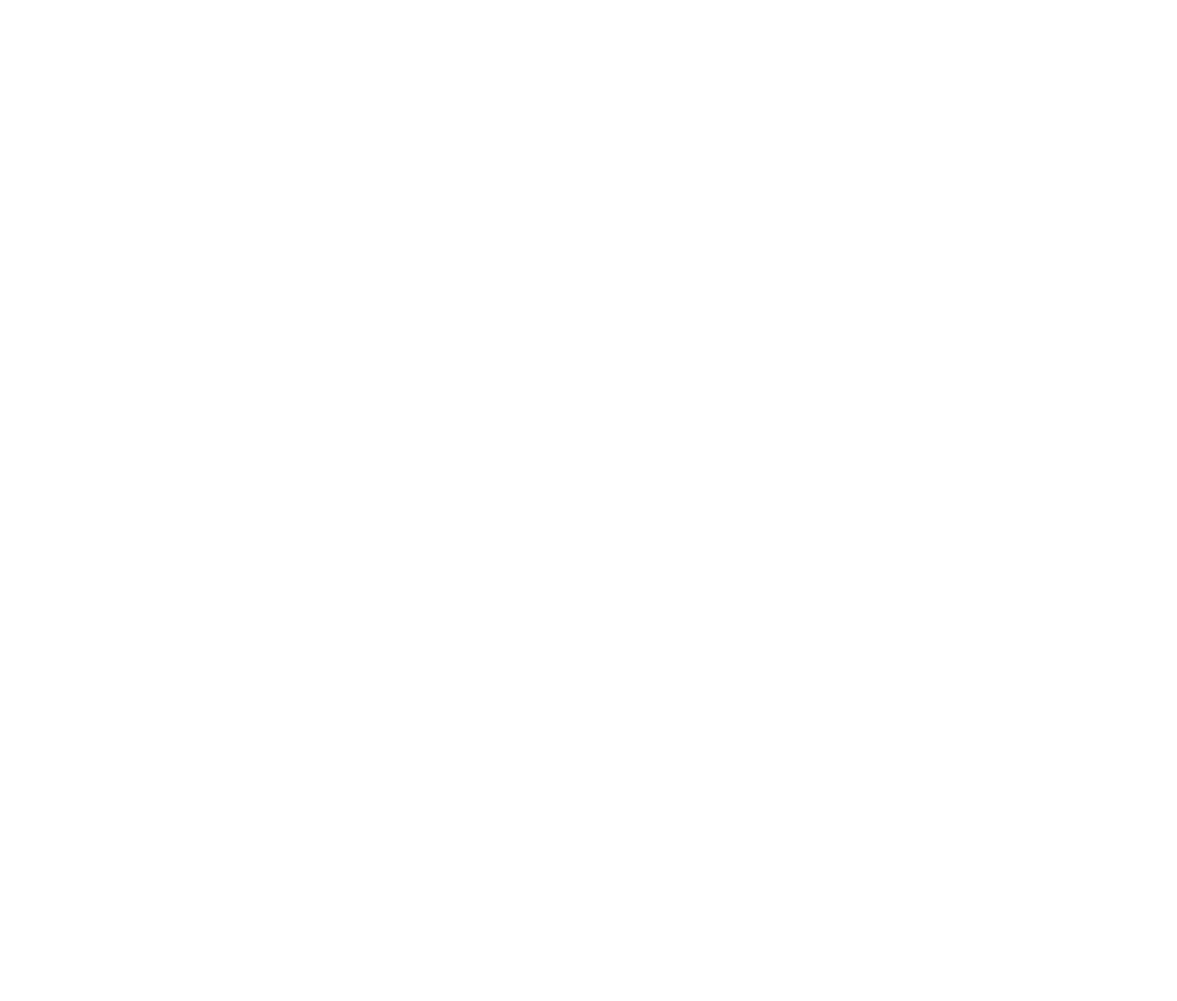
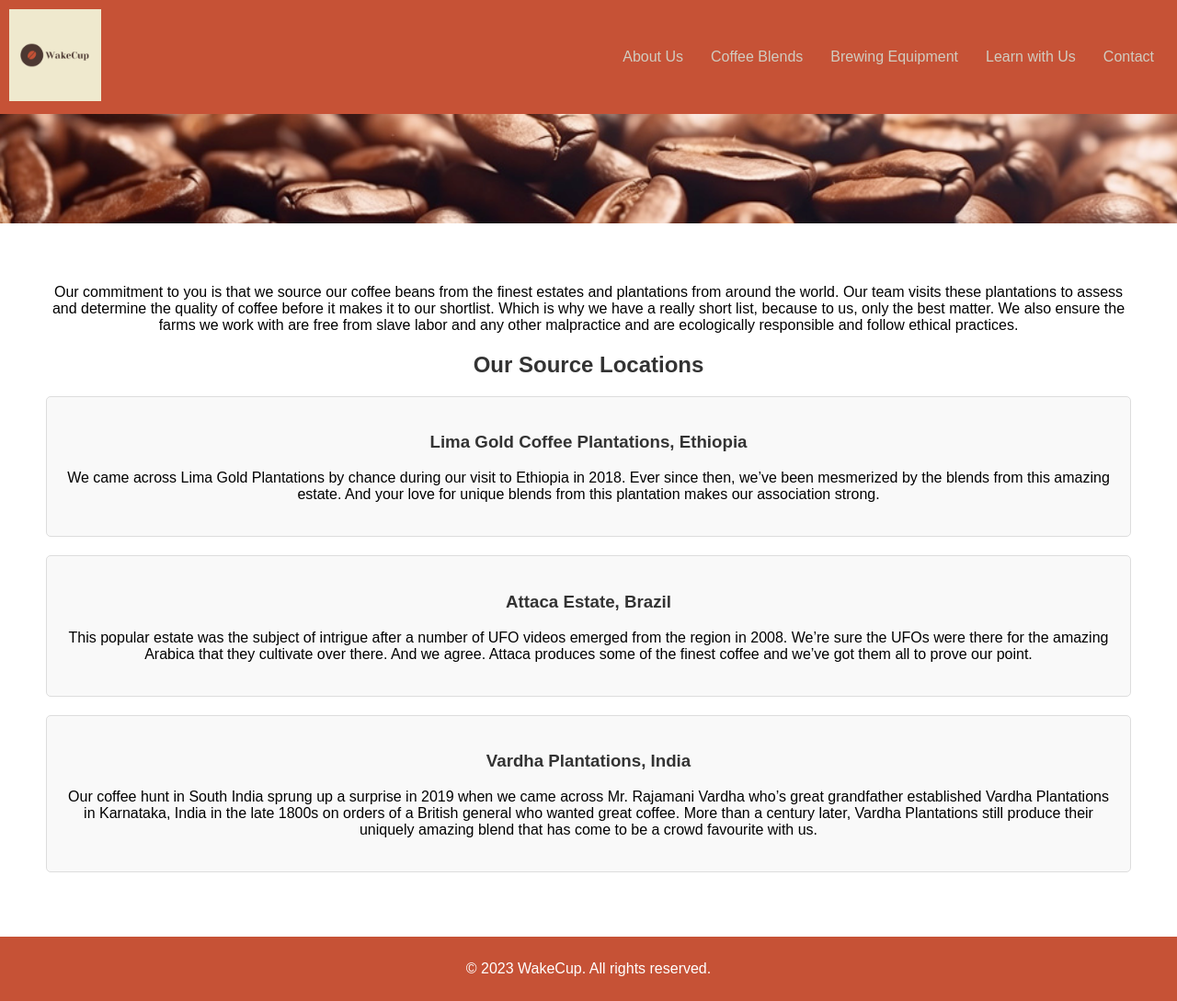
Before and after one commit to sachinbhatnagar/WakeCup, a plain HTML site: page the-source.html in a window 1280 px wide. Shown: the whole page at 92% size. Before the commit the page ends 800 px from the top, so only its background shows below. Drawn offline with Linux system fonts and the light colour scheme.

Commit message:
Pages updated

```diff
--- a/the-source.html
+++ b/the-source.html
@@ -0,0 +1,78 @@
+<!DOCTYPE html>
+<!--[if lt IE 7]>      <html class="no-js lt-ie9 lt-ie8 lt-ie7"> <![endif]-->
+<!--[if IE 7]>         <html class="no-js lt-ie9 lt-ie8"> <![endif]-->
+<!--[if IE 8]>         <html class="no-js lt-ie9"> <![endif]-->
+<!--[if gt IE 8]>      <html class="no-js"> <!--<![endif]-->
+<html>
+    <head>
+        <meta charset="utf-8">
+        <meta http-equiv="X-UA-Compatible" content="IE=edge">
+        <meta name="viewport" content="width=device-width, initial-scale=1.0">
+        <title>WakeCup - Coffee Blends</title>
+        <meta name="description" content="">
+        <meta name="viewport" content="width=device-width, initial-scale=1">
+        <link rel="stylesheet" href="/css/style.css">
+    </head>
+    <body>
+        <input type="checkbox" id="menu-toggle">
+
+        <header>
+            <div class="logo">
+                <a href="index.html"><img src="/images/WakeCup_500x500.png" alt="WakeCup Logo"></a>
+            </div>
+            <label for="menu-toggle" class="menu-icon">&#9776;</label>
+            <nav>
+                <ul>
+                    <li><a href="about.html">About Us</a></li>
+                    <li><a href="coffee-blends.html">Coffee Blends</a></li>
+                    <li><a href="brewing-equipment.html">Brewing Equipment</a></li>
+                    <li><a href="learn-with-us.html">Learn with Us</a></li>
+                    <li><a href="contact.html">Contact</a></li>
+                </ul>
+            </nav>
+        </header>
+
+        <div class="main-content">
+            <section class="banner-section">
+                <img src="/images/contact-banner.jpg" alt="Contact Banner">
+            </section>
+
+            <section class="source-section">
+
+                <p>
+                    Our commitment to you is that we source our coffee beans from the finest estates and plantations from around the world. Our team visits these plantations to assess and determine the quality of coffee before it makes it to our shortlist. Which is why we have a really short list, because to us, only the best matter. We also ensure the farms we work with are free from slave labor and any other malpractice and are ecologically responsible and follow ethical practices.
+                </p>
+
+                <h2>Our Source Locations</h2>
+
+                <div class="source-card">
+                    <h3>Lima Gold Coffee Plantations, Ethiopia</h3>
+                    <p>
+                        We came across Lima Gold Plantations by chance during our visit to Ethiopia in 2018. Ever since then, we’ve been mesmerized by the blends from this amazing estate. And your love for unique blends from this plantation makes our association strong.
+                    </p>
+                </div>
+
+                <div class="source-card">
+                    <h3>Attaca Estate, Brazil</h3>
+                    <p>
+                        This popular estate was the subject of intrigue after a number of UFO videos emerged from the region in 2008. We’re sure the UFOs were there for the amazing Arabica that they cultivate over there. And we agree. Attaca produces some of the finest coffee and we’ve got them all to prove our point.
+                    </p>
+                </div>
+
+                <div class="source-card">
+                    <h3>Vardha Plantations, India</h3>
+                    <p>
+                        Our coffee hunt in South India sprung up a surprise in 2019 when we came across Mr. Rajamani Vardha who’s great grandfather established Vardha Plantations in Karnataka, India in the late 1800s on orders of a British general who wanted great coffee. More than a century later, Vardha Plantations still produce their uniquely amazing blend that has come to be a crowd favourite with us.
+                    </p>
+                </div>
+            </section>
+
+        </div>
+
+        <footer>
+            <div class="footer-content">
+                <p>&copy; 2023 WakeCup. All rights reserved.</p>
+            </div>
+        </footer>
+    </body>
+</html>
```
Also changed, not shown: brewing-equipment.html (+1 -1 lines), classic.html (+1 -1 lines), coffee-blends.html (+3 -3 lines), contact.html (+1 -1 lines), index.html (+2 -2 lines), our-cafe.html (+1 -1 lines), unique-blends.html (+1 -1 lines).
